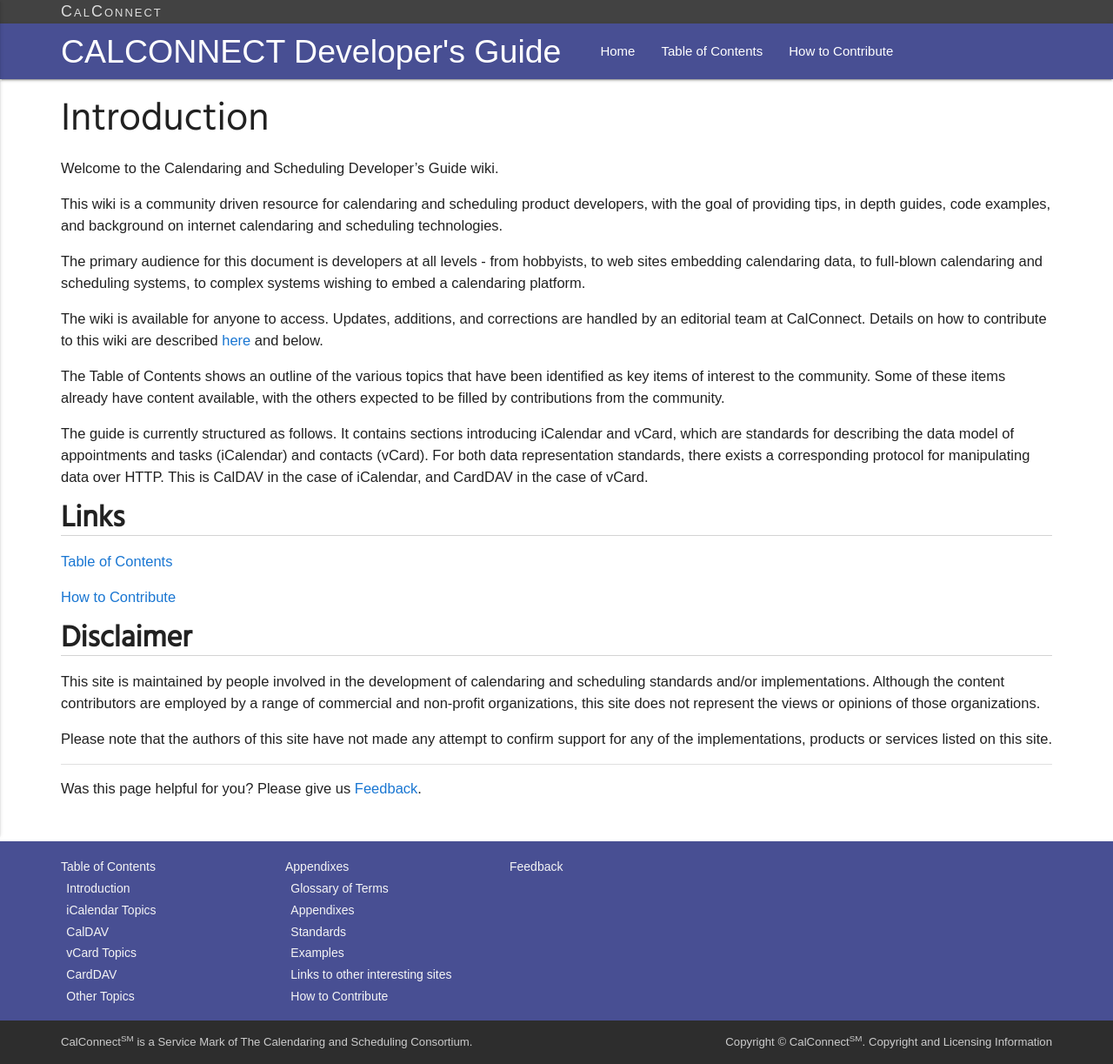
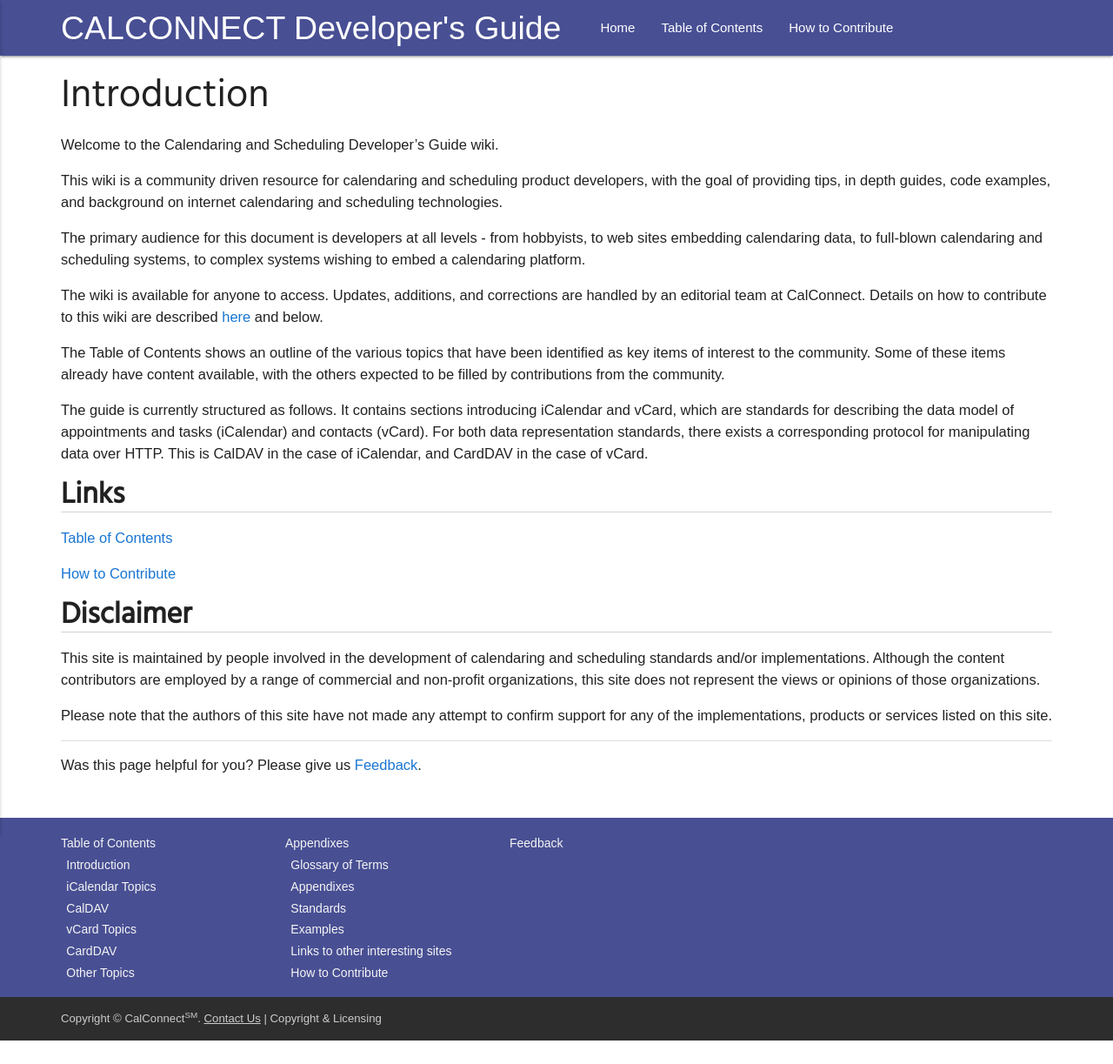
Before and after one commit to CalConnect/DEVGUIDE, a Jekyll site: the page built from _pages/index.md, in a window 1280 px wide. Shown: the whole page at 87% size. Built offline with Jekyll 4.4.1, drawn with Linux system fonts in a browser that asks for light colours; some web fonts are replaced; after the commit the page ends 1196 px from its top, so only the background shows below that.

Commit message:
Update header/footer according to changes at main website

```diff
--- a/_includes/footer.html
+++ b/_includes/footer.html
@@ -41,12 +41,8 @@
     </div>
    <div class="footer-copyright">
         <div class="container">
-            <div id="footer-left" style="float:left">
-              CalConnect<sup>SM</sup> is a Service Mark of The Calendaring and Scheduling Consortium.
-            </div>
-             <div id="footer-right" style="float:right">
-              Copyright © CalConnect<sup>SM</sup>. <a href="https://www.calconnect.org/about/policies/copyright-licensing">Copyright and Licensing Information</a>
-            </div>
-        </div>
+          <div id="footer-left">
+            Copyright &copy; CalConnect<sup>SM</sup>. <a href="https://www.calconnect.org/contact">Contact Us</a> | <a href="https://www.calconnect.org/about/policies/copyright-licensing">Copyright & Licensing</a>
+          </div>
     </div>
 </footer>
--- a/_includes/header.html
+++ b/_includes/header.html
@@ -1,10 +1,3 @@
-<div id="topbar-inner">
-    <div id="topbar-inner" class="navbar container">
-        <div id="titleBar">
-            <a href="{{ "/" | relative_url }}">CalConnect</a>
-        </div>
-    </div>
-</div>
 <nav class="deep-purple lighten-1" role="navigation">
     <div class="nav-wrapper container">
         <a id="logo-container" class="brand-logo" href="{{ "/" | relative_url }}">CALCONNECT <span class="hidden-xs">Developer's Guide</span></a>
```
